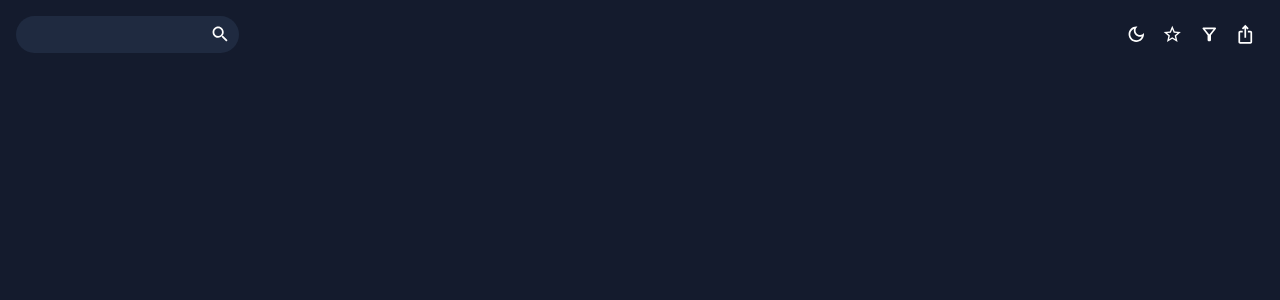
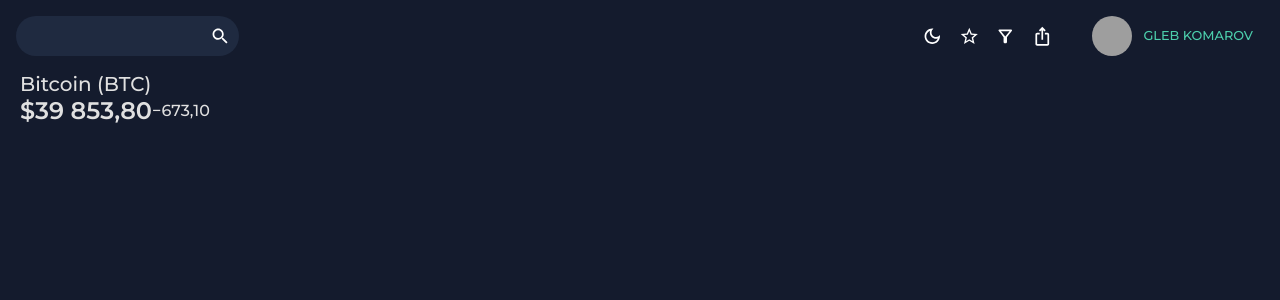
Before and after one commit to gleb-komarov/investicum-dashboard, a React (Create React App) app: page / in a window 1280 px wide. Shown: the top 300 px of the page. Built offline with nearby package versions, Linux system fonts and the light colour scheme; grey boxes are pictures that could not be loaded.

Commit message:
upd sidebar

```diff
--- a/src/App.js
+++ b/src/App.js
@@ -1,17 +1,23 @@
 import { ColorModeContext, useMode } from "./theme";
 import { CssBaseline, ThemeProvider } from "@mui/material";
+import { Routes, Route } from "react-router-dom";
 import Topbar from "./scenes/global/Topbar";
+import Sidebar from "./scenes/global/Sidebar";
+import Dashboard from "./scenes/dashboard";
 
 function App() {
   const [theme, colorMode] = useMode();
 
   return (
-      <ColorModeContext.Provider value{...colorMode}>
+      <ColorModeContext.Provider value={colorMode}>
         <ThemeProvider theme={theme}>
           <CssBaseline/>
           <div className="app">
             <main className="content">
               <Topbar/>
+                <Routes>
+                    <Route path="/" element={ <Dashboard/> }/>
+                </Routes>
             </main>
           </div>
         </ThemeProvider>
--- /dev/null
+++ b/src/components/CurrencyListItem.jsx
@@ -0,0 +1,40 @@
+import React from 'react';
+import {Box, Typography, useTheme} from "@mui/material";
+import { tokens } from "../theme"
+
+const CurrencyListItem = ({title, total, diff}) => {
+    const theme = useTheme();
+    const colors = tokens(theme.palette.mode)
+
+    return (
+        <Box width="100%" m="0 20px" borderRadius="10px">
+            <Box display="flex">
+                <Typography
+                    variant="h4"
+                    fontWeight="500"
+                    sx={{ color: colors.grey[100]}}
+                >
+                    {title}
+                </Typography>
+            </Box>
+            <Box display="flex" justifyContent="spaceBetween" alignItems="center">
+                <Typography
+                    variant="h3"
+                    fontWeight="600"
+                    sx={{ color: colors.grey[100]}}
+                >
+                    {total}
+                </Typography>
+                <Typography
+                    variant="h5"
+                    fontWeight="500"
+                    sx={{ color: colors.grey[100]}}
+                >
+                    {diff}
+                </Typography>
+            </Box>
+        </Box>
+    );
+};
+
+export default CurrencyListItem;
--- a/src/index.js
+++ b/src/index.js
@@ -4,7 +4,7 @@ import './index.css';
 import App from './App';
 import { BrowserRouter } from 'react-router-dom'
 
-const root = ReactDOM.createRoot(document.getElementById('root'));
+const root = ReactDOM.createRoot(document.getElementById("root"));
 root.render(
   <React.StrictMode>
        <BrowserRouter>
--- a/src/scenes/dashboard/index.jsx
+++ b/src/scenes/dashboard/index.jsx
@@ -1,10 +1,12 @@
 import React from 'react';
+import {Box} from "@mui/material";
+import CurrencyListItem from "../../components/CurrencyListItem";
 
 const Dashboard = () => {
     return (
-        <div>
-
-        </div>
+        <Box>
+            <CurrencyListItem title={'Bitcoin (BTC)'} total={'$39 853,80'} diff={'−673,10'}></CurrencyListItem>
+        </Box>
     );
 };
 
--- a/src/scenes/global/Topbar.jsx
+++ b/src/scenes/global/Topbar.jsx
@@ -1,13 +1,12 @@
-import React from 'react';
-import { Box, IconButton, useTheme } from "@mui/material";
+import { Box, IconButton, useTheme, Button, Avatar } from "@mui/material";
 import { useContext } from 'react';
 import { ColorModeContext, tokens } from "../../theme";
 import InputBase from "@mui/material/InputBase";
 import LightModeOutlinedIcon from "@mui/icons-material/LightModeOutlined";
 import DarkModeOutlinedIcon from "@mui/icons-material/DarkModeOutlined";
-import NotificationsModeOutlinedIcon from "@mui/icons-material/LightModeOutlined";
-import SettingsModeOutlinedIcon from "@mui/icons-material/LightModeOutlined";
-import PersonModeOutlinedIcon from "@mui/icons-material/LightModeOutlined";
+// import NotificationsModeOutlinedIcon from "@mui/icons-material/LightModeOutlined";
+// import SettingsModeOutlinedIcon from "@mui/icons-material/LightModeOutlined";
+// import PersonModeOutlinedIcon from "@mui/icons-material/LightModeOutlined";
 import StarOutlineOutlinedIcon from '@mui/icons-material/StarOutlineOutlined';
 import FilterAltOutlinedIcon from '@mui/icons-material/FilterAltOutlined';
 import IosShareOutlinedIcon from '@mui/icons-material/IosShareOutlined';
@@ -33,8 +32,8 @@ const Topbar = () => {
             </Box>
 
             {/*ICONS*/}
-            <Box display="flex">
-                <IconButton onClick={colorMode.toggleColorMode}>
+            <Box display="flex" justifyContent="space-between" alignItems="center">
+                <IconButton onClick={ colorMode.toggleColorMode }>
                     {theme.palette.mode === "dark" ? (
                         <DarkModeOutlinedIcon/>
                     ) : (
@@ -50,6 +49,16 @@ const Topbar = () => {
                 <IconButton>
                     <IosShareOutlinedIcon/>
                 </IconButton>
+                <Box display="flex" justifyContent="space-between" marginLeft={4}>
+                    <Avatar src="https://mui.com/static/images/avatar/1.jpg">G</Avatar>
+                    <Button
+                        color="secondary"
+                        size="large"
+                        variant="text"
+                    >
+                        Gleb Komarov
+                    </Button>
+                </Box>
             </Box>
         </Box>
     );
--- a/src/theme.js
+++ b/src/theme.js
@@ -120,10 +120,9 @@ export const tokens = (mode) => ({
         }),
 });
 
-//mui theme settings
+// mui theme settings
 export const themeSettings = (mode) => {
     const colors = tokens(mode);
-
     return {
         palette: {
             mode: mode,
@@ -189,26 +188,28 @@ export const themeSettings = (mode) => {
             h6: {
                 fontFamily: ["Montserrat", "sans-serif"].join(","),
                 fontSize: 14,
-            }
-        }
+            },
+        },
     };
 };
 
-
 // context for color mode
 export const ColorModeContext = createContext({
-    toggleColorMode: () => {}
+    toggleColorMode: () => {},
 });
 
 export const useMode = () => {
     const [mode, setMode] = useState("dark");
+
     const colorMode = useMemo(
         () => ({
-            toggleColorMode: () =>
-                setMode((prev) => (prev === "light" ? "dark" : "light"))
-        }), []
+            toggleColorMode: () => {
+                setMode((prev) => (prev === "light" ? "dark" : "light"));
+            }
+        }),
+        []
     );
 
     const theme = useMemo(() => createTheme(themeSettings(mode)), [mode]);
     return [theme, colorMode];
-}
+};
```
Also changed, not shown: package.json (+20 -10 lines), 1 other file (tests, documents, lock files or other folders).
